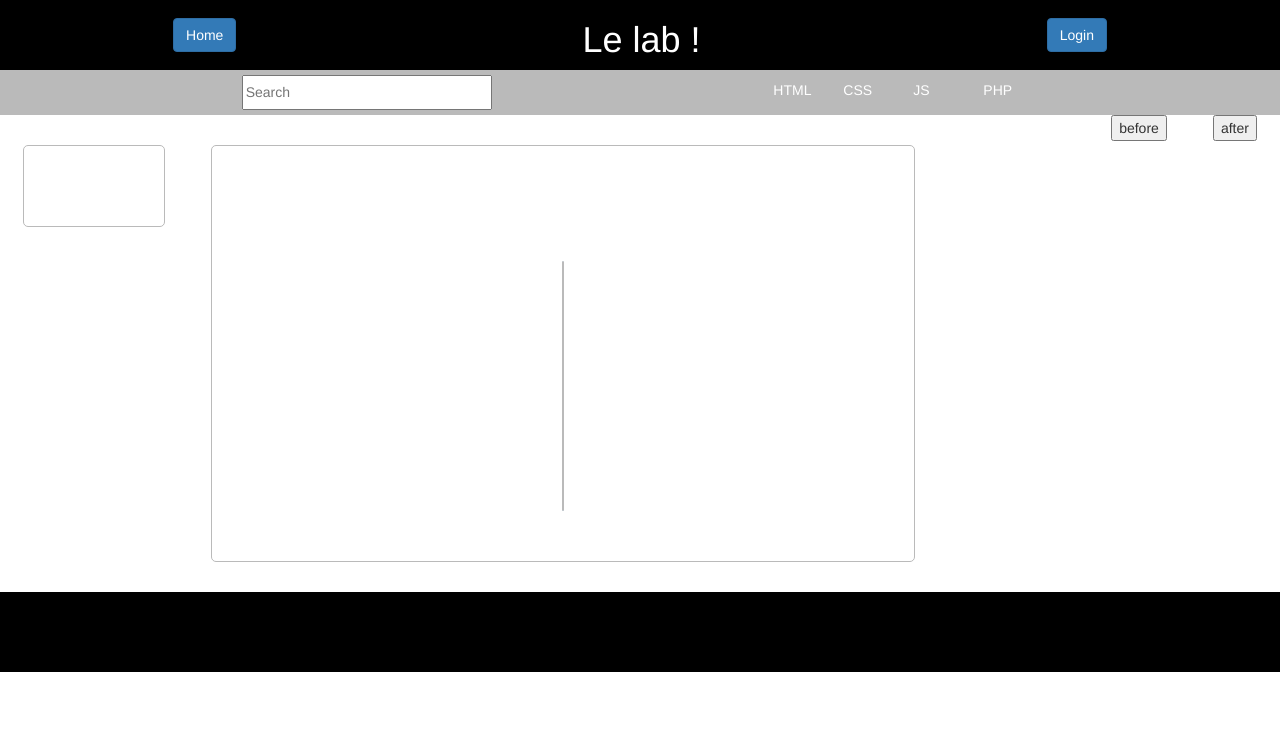
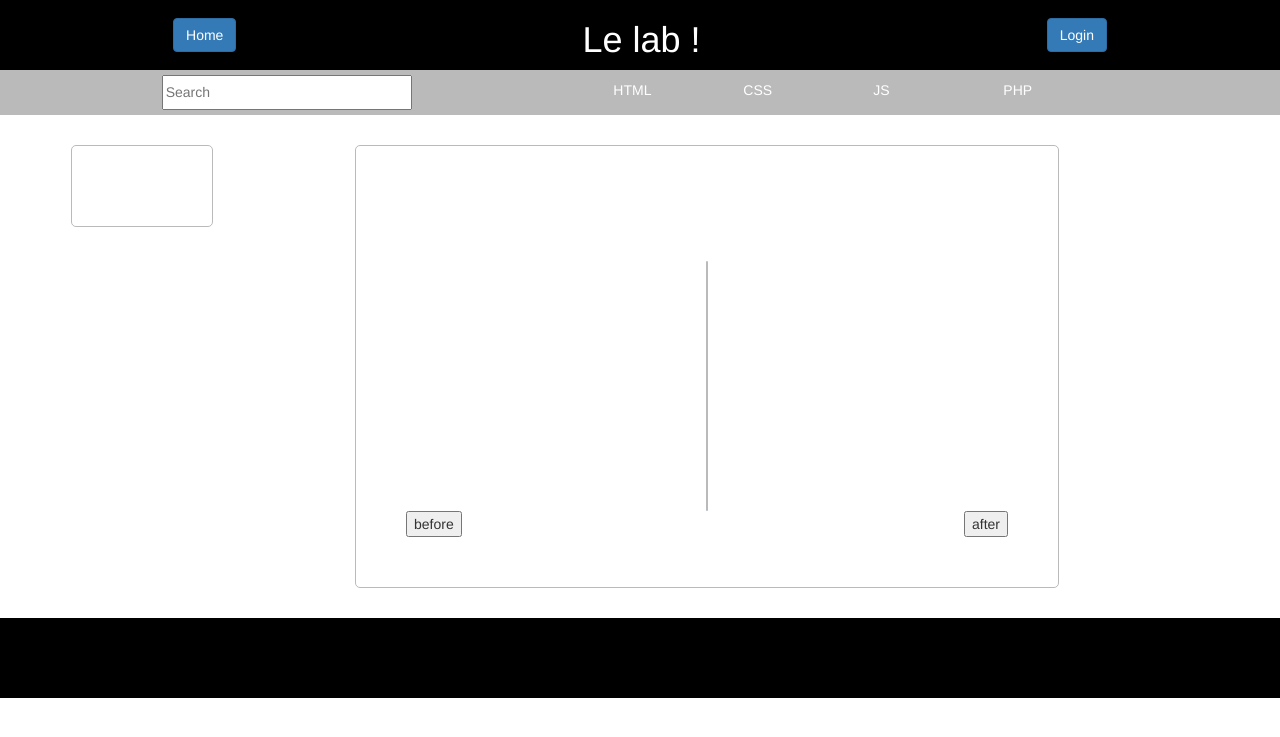
Before and after one commit to charles4nier/le_memento_des_simploniens, a PHP site: page /maquetteCms.html in a window 1280 px wide. Shown: the top 737 px of the page. Run offline with PHP 8.4, Linux system fonts and the light colour scheme; some libraries are stand-ins or nearby versions.

Commit message:
Version 5.1

```diff
--- a/view/css/blog.css
+++ b/view/css/blog.css
@@ -59,9 +59,24 @@
     padding: 5px 0; }
   header input {
     width: 250px; }
-  header li {
-    margin: 5px 15px 0 15px;
-    list-style-type: none; }
+
+li.parent {
+  margin: 5px 15px 0 15px;
+  list-style-type: none;
+  position: relative;
+  width: 100px; }
+  li.parent ul {
+    display: none;
+    padding-left: 0;
+    position: absolute; }
+  li.parent li {
+    list-style-type: none;
+    color: black;
+    background-color: #337ab7;
+    border-radius: 5px; }
+
+li.parent:hover ul {
+  display: block; }
 
 main {
   background-color: white;
@@ -84,6 +99,9 @@
     main article p, main article pre {
       margin-bottom: 25px; }
 
+.boutonContainer {
+  width: 100%; }
+
 footer {
   background-color: black;
   margin-top: 30px;
--- a/view/maquetteCms.html
+++ b/view/maquetteCms.html
@@ -11,6 +11,7 @@
     <script type="text/javascript" src="js/controller.js"></script>
   </head>
   <body class="flexColumn" ng-app="myApp" ng-controller="accessDataBase">
+
     <header class="flexRow flexWrap justifySpaceAround alignItemsCenter" >
       <button type="button" name="button" class="btn btn-primary"><a href="#">Home</a></button>
       <h1>Le lab !</h1>
@@ -18,22 +19,22 @@
       <nav class="flexBasis100 flexRow justifySpaceBetween container">
         <input type="text" name="" value="" placeholder="Search">
         <ul class="flexRow">
-          <li>HTML
+          <li class="parent">HTML
             <ul>
               <li ng-repeat="article in articles | filter : 'HTML'" ng-click="getIndex($event)">{{article.title}}</li>
             </ul>
           </li>
-          <li>CSS
+          <li class="parent">CSS
             <ul>
               <li ng-repeat="article in articles | filter : 'CSS'" ng-click="getIndex($event)">{{article.title}}</li>
             </ul>
           </li>
-          <li>JS
+          <li class="parent">JS
             <ul>
               <li ng-repeat="article in articles | filter : 'JS'"  ng-click="getIndex($event)">{{article.title}}</li>
             </ul>
           </li>
-          <li>PHP
+          <li class="parent">PHP
             <ul>
               <li ng-repeat="article in articles | filter : 'PHP'"  ng-click="getIndex($event)">{{article.title}}</li>
             </ul>
@@ -43,6 +44,7 @@
     </header>
 
     <main class="flexRow justifySpaceAround">
+
       <nav>
         <ul>
           <li ng-repeat="article in articles" ng-click="getIndex($event)">{{article.title}}</li>
@@ -57,9 +59,12 @@
             {{ articles[length].demo}}
           </div>
         </div>
+        <div class="flexRow boutonContainer justifySpaceBetween">
+          <button type="button" name="button" ng-click="before()" >before</button>
+          <button type="button" name="button" ng-click="after()">after</button>
+        </div>
       </article>
-      <button type="button" name="button" ng-click="before()" >before</button>
-      <button type="button" name="button" ng-click="after()">after</button>
+
     </main>
     <footer>
     </footer>
--- a/view/scss/blog.scss
+++ b/view/scss/blog.scss
@@ -93,14 +93,31 @@
   input {
     width: 250px;
   }
+}
 
+li.parent {
+  margin: 5px 15px 0 15px;
+  list-style-type: none;
+  position: relative;
+  width: 100px;
+  ul {
+    display: none;
+    padding-left: 0;
+    position: absolute;
+  }
   li {
-    margin: 5px 15px 0 15px;
     list-style-type: none;
+    color: black;
+    background-color: $blue;
+    @include rounded-corners;
   }
 }
 
-
+li.parent:hover {
+  ul {
+    display: block;
+  }
+}
 
 main {
   background-color: $white;
@@ -130,6 +147,10 @@
   }
 }
 
+.boutonContainer {
+  width: 100%;
+}
+
 
 footer {
   background-color: black;
```
Also changed, not shown: README.md, 1 other file.
